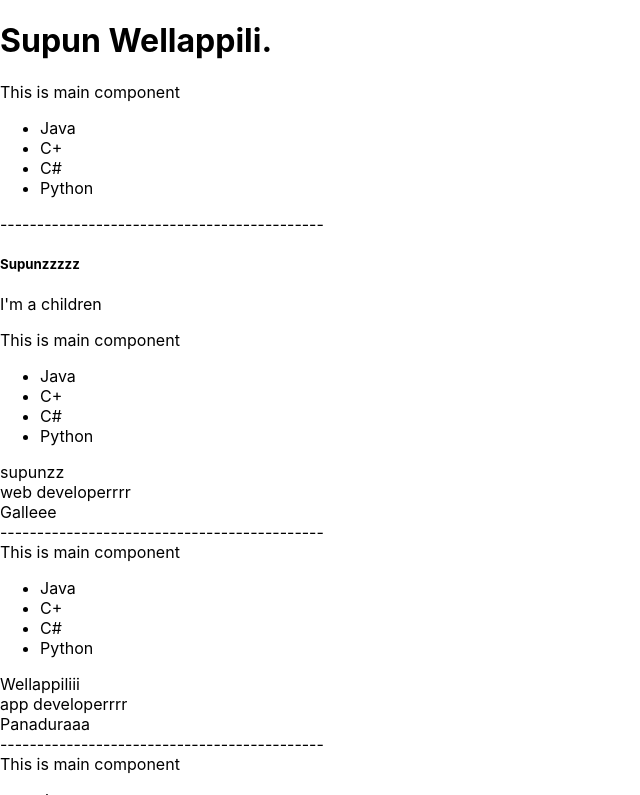
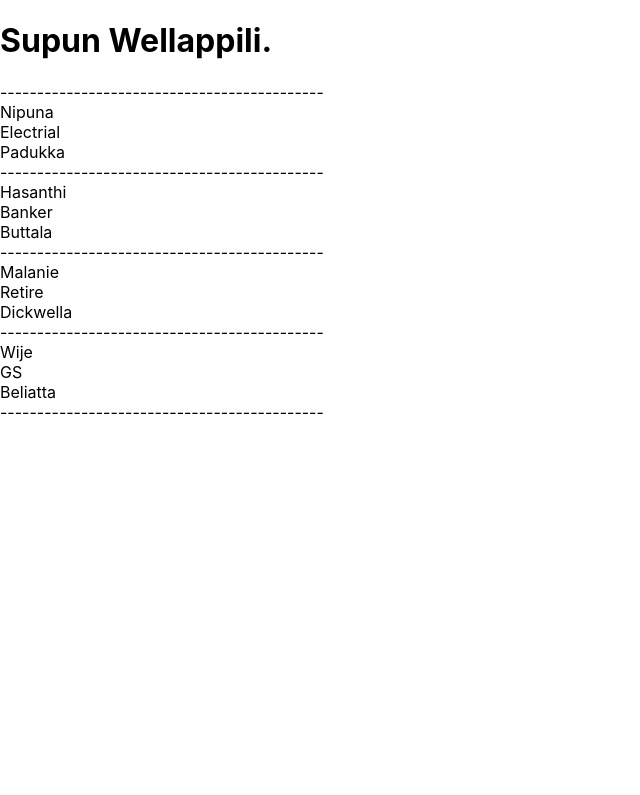
Before and after one commit to SupunWellappili/ReactJS_Learning, a React (Create React App) app in the folder yt-react-tutorial/: page / in a window 1280 px wide. Shown: the top 795 px of the page, without its empty margins (0-640 px from the left). Built offline with nearby package versions, Linux system fonts and the light colour scheme.

Commit message:
Object Array Loop (MAP)

```diff
--- a/yt-react-tutorial/src/App.js
+++ b/yt-react-tutorial/src/App.js
@@ -1,5 +1,28 @@
 import "./App.css";
 import Main from "./Componets/Main";
+
+const myData = [
+  {
+    name: "Nipuna",
+    city: "Padukka",
+    position: "Electrial",
+  },
+  {
+    name: "Hasanthi",
+    city: "Buttala",
+    position: "Banker",
+  },
+  {
+    name: "Malanie",
+    city: "Dickwella",
+    position: "Retire",
+  },
+  {
+    name: "Wije",
+    city: "Beliatta",
+    position: "GS",
+  },
+];
 
 function App() {
   return (
@@ -10,14 +33,13 @@ function App() {
       <Main>
         <h5>Supunzzzzz</h5>
         <p>I'm a children</p>
-      </Main>
+     </Main>
+     {
+        myData.map((ele=>{
+          return <Main name={ele.name} city={ele.city} position={ele.position}/>
+        }))
 
-      <Main name='supunzz' city='Galleee' position='web developerrrr' />
-      <Main name='Wellappiliii' city='Panaduraaa' position='app developerrrr' />
-      <Main />
-      <Main />
-      <Main />
-
+     }
     </>
   );
 }
--- a/yt-react-tutorial/src/Componets/Main.js
+++ b/yt-react-tutorial/src/Componets/Main.js
@@ -19,20 +19,20 @@ function Main({ children, name,city, position }) {
 
   return (
     <div>
-      This is main component
-      <ul>
+      {/* This is main component */}
+      {/* <ul>
         <li>Java</li>
         <li>C+</li>
         <li>C#</li>
         <li>Python</li>
-      </ul>
+      </ul> */}
       <div>{name}</div>
       {/* <div>{myObj.position}</div> */}
       <div>{position}</div>
       <div>{city}</div>
       <div>--------------------------------------------</div>
       {/* {props.children} */}
-      {children}
+      {/* {children} */}
     </div>
   );
 }
```
